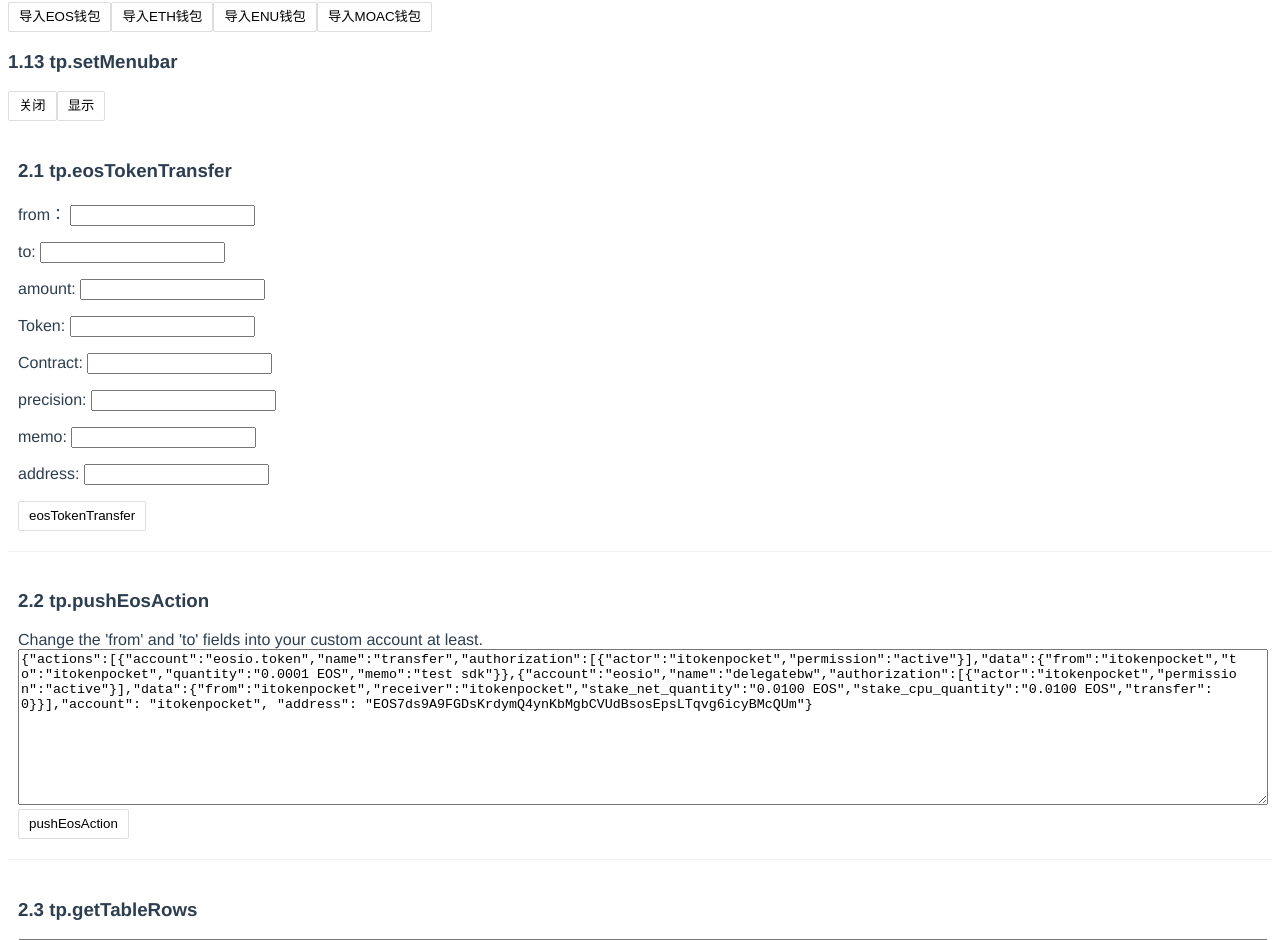
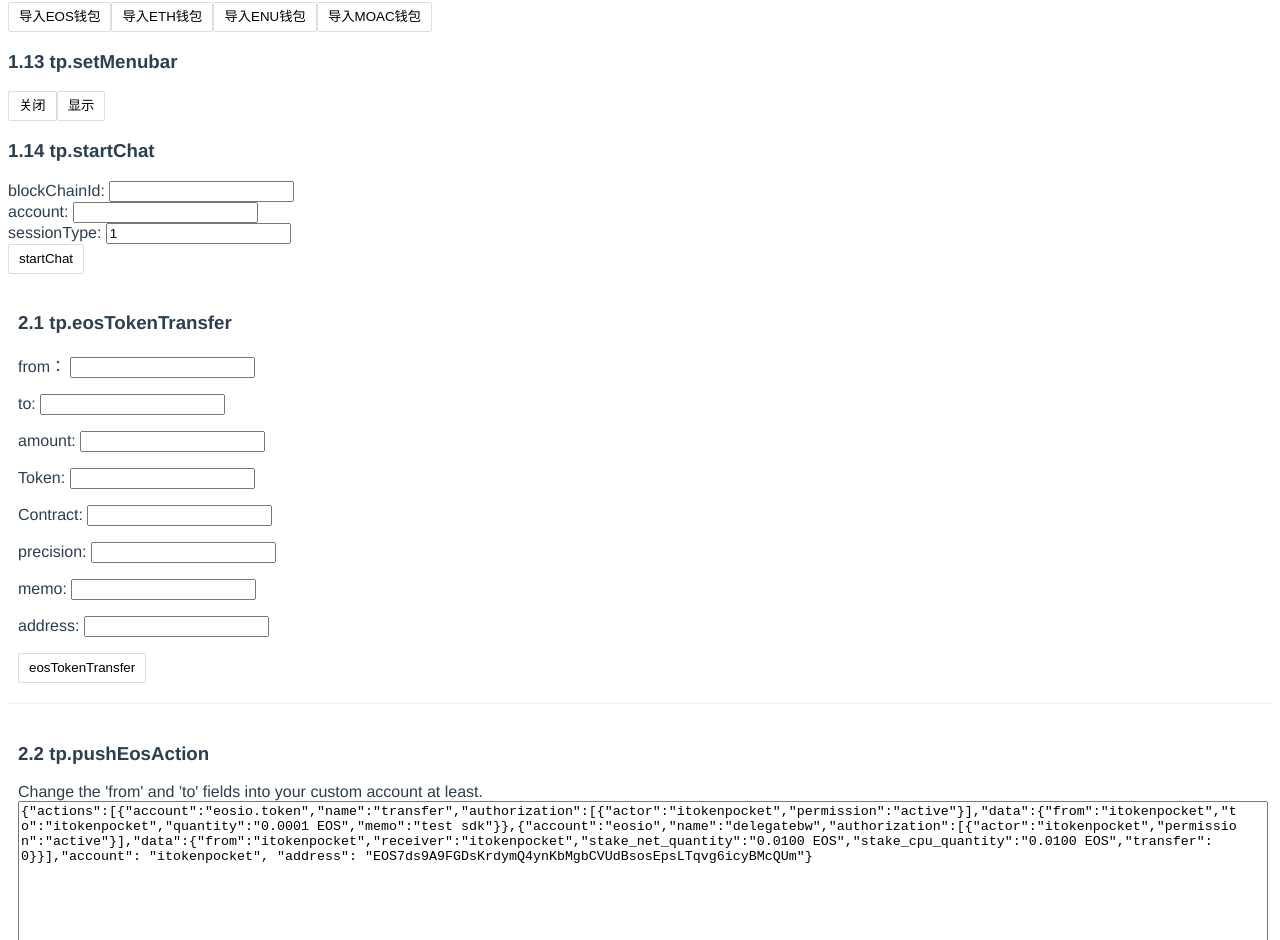
Before and after one commit to TP-Lab/tp-js-sdk-demo, a Vue app: page / in a window 1280 px wide. Shown: the part 1789-2729 px from the top of the page. Built offline with nearby package versions, Linux system fonts and the light colour scheme.

Commit message:
add startChat

```diff
--- a/src/components/HelloWorld.vue
+++ b/src/components/HelloWorld.vue
@@ -1,6 +1,7 @@
 <template>
   <div class="hello">
     <h1>tp-js-sdk-demo v2</h1>
+
     <div class="item">
       <h3>0. tp.isConnected</h3>
       <div class="demo-content">
@@ -119,6 +120,20 @@
       <div class="demo-content">
         <button @click="setMenubar(1)">关闭</button>
         <button @click="setMenubar(0)">显示</button>
+      </div>
+    </div>
+
+    <div>
+      <h3>1.14 tp.startChat</h3>
+      <div class="demo-content">
+        blockChainId:
+        <input type="text" v-model="chatblockChainId">
+        <br>account:
+        <input type="text" v-model="chataccount">
+        <br>sessionType:
+        <input type="text" v-model="chatsessionType">
+        <br>
+        <button @click="startChat">startChat</button>
       </div>
     </div>
 
@@ -403,6 +418,9 @@ export default {
       contractMoac: "",
       tokenNameMoac: "MOAC",
       decimalMoac: "18",
+      chatblockChainId: "",
+      chataccount: "",
+      chatsessionType: "1",
       gasLimitMoac: "21000",
       getWalletsParams: '{"permission": "active", "blockchain": "eos"}',
       appidParams: '{"appid": "s9QY7ZYad6Xm"}',
@@ -660,6 +678,15 @@ export default {
         $(".moacTokenTransferLog").append(JSON.stringify(data));
       });
     },
+    startChat() {
+      var params = {
+        blockChainId: this.chatblockChainId,
+        account: this.chataccount,
+        sessionType: this.chatsessionType
+      };
+
+      tp.startChat(params);
+    },
     pushMoacTransaction() {
       var params = {
         from: "0x171a0b081493722A5fB8Ebe6F0c4aDf5fde49BD8",
```
